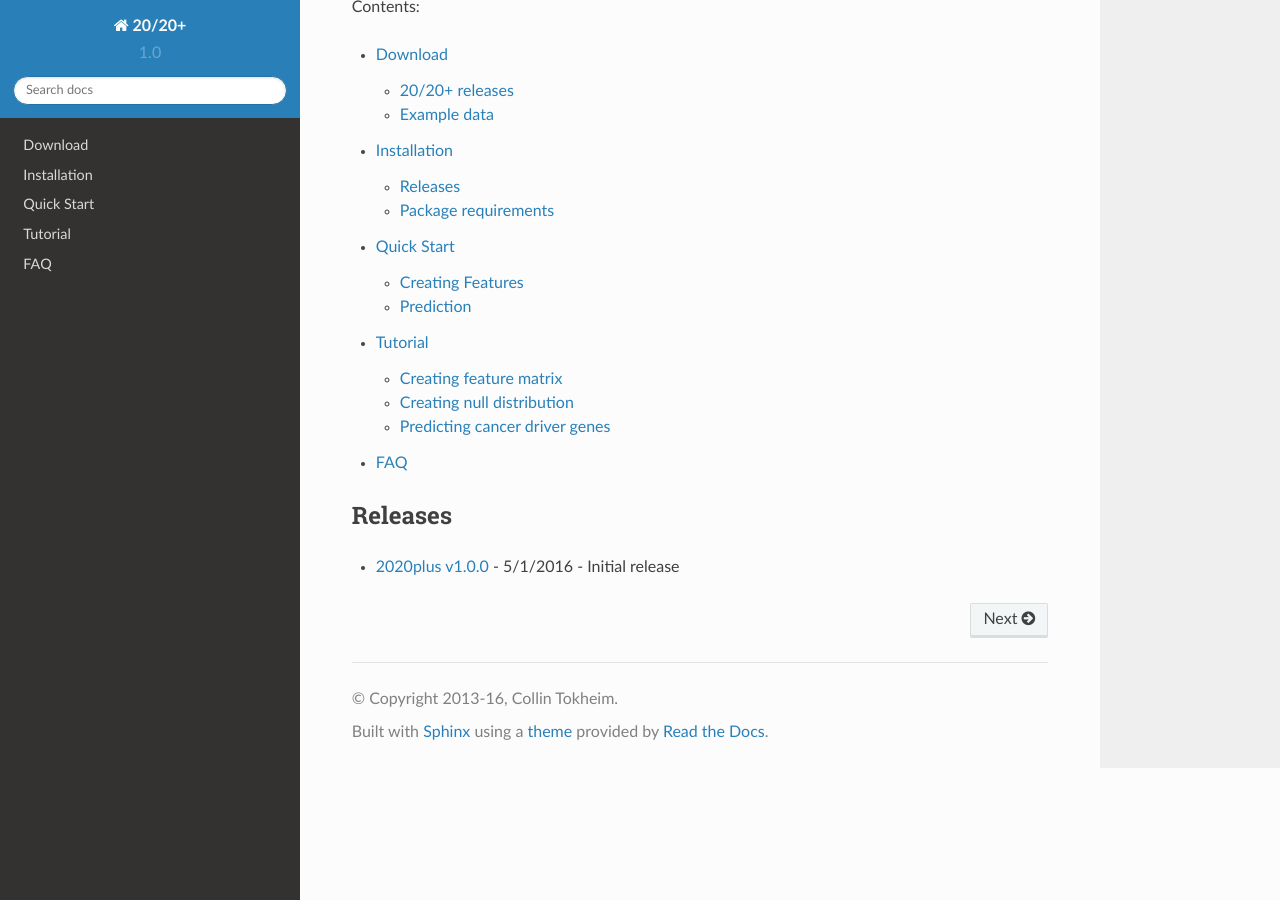
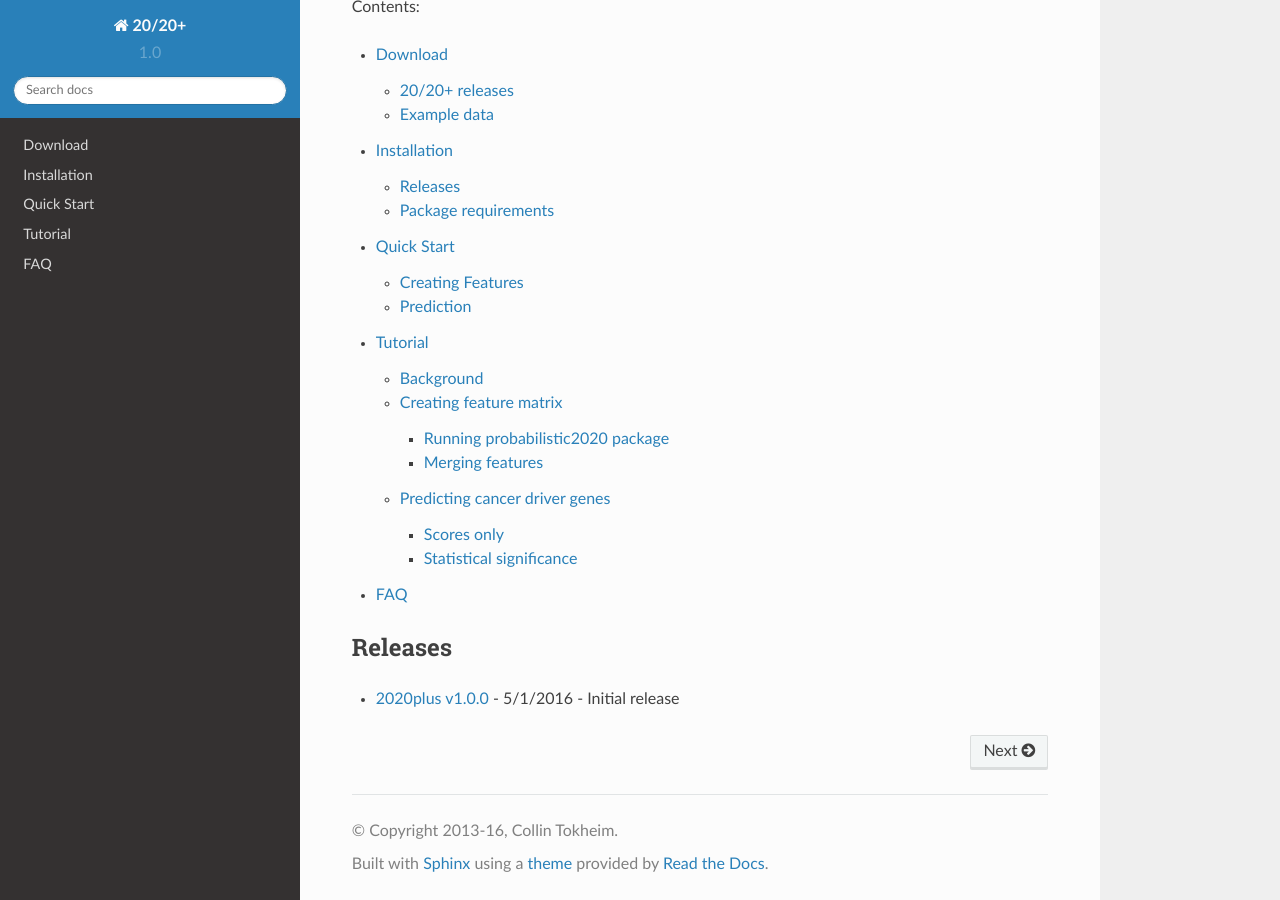
Before and after one commit to KarchinLab/2020plus, a Sphinx documentation site: the page built from doc/index.rst, in a window 1280 px wide and 900 px high, scrolled down 634 px. Built offline with Sphinx 7.4.7 and the Read the Docs theme 2.0.0, drawn with Linux system fonts in a browser that asks for light colours; some of the changed lines change nothing that is shown.

Commit message:
Updated tutorial doc

```diff
--- a/doc/tutorial.rst
+++ b/doc/tutorial.rst
@@ -3,20 +3,132 @@
 Tutorial
 ========
 
-Since 20/20+ uses supervised machine learning, cancer driver gene prediction depends
-on a list of defined oncogenes and tumor suppressor genes. The list is already
-pre-defined from the Cancer Genome Landscapes paper. Thus what is needed
-is to populate a feature matrix for prediction and create an empirical null
-distribution to define significance.
+Background
+----------
+
+20/20+ uses the random forest algorithm to predict cancer driver genes.
+Because 20/20+ uses supervised machine learning, cancer driver gene prediction depends
+on a list of defined oncogenes and tumor suppressor genes used for training. The list is already
+pre-defined from the `Cancer Genome Landscapes <http://www.ncbi.nlm.nih.gov/pubmed/23539594>`_ paper.
+10-fold cross-validation is performed internally within 20/20+ to avoid overfitting.
+Included in the results are a score specifically for oncogene or tumor suppressor gene,
+and a cumulative driver gene score. The score represents the fraction of decision
+trees in the random forest which voted for the particular class (oncogene, TSG, driver (either oncogene or TSG), passenger). Scores nearer one indicate stronger evidence for the gene as a cancer driver.
+
+There are two ways to use 20/20+ scores. One is to just obtain cancer driver scores for genes, which allows ranking of genes in a prioritized manner. The second way evaluates the statistical significance of
+the cancer driver score. A p-value and associated Benjamini-Hochberg false discovery rate
+will be reported, but this requires establishing the null distribution for random forest scores.
+20/20+ uses an empirical null distribution by scoring simulated mutations in genes.
+This extra step requires additional work and computational resources.
 
 Creating feature matrix
 -----------------------
 
+20/20+ uses a total of 24 features encompassing mutational clustering,
+functional impact bias, evolutionary conservation, composition of mutation consequence types,
+protein interaction network, and mutation rate covariates (e.g. replication timing).
+The `probabilistic2020 package <http://probabilistic2020.readthedocs.org>`_ is used to
+generate three files that will then be combined for all of the need features.
+In the quick start, these files were already provided for you. A flow chart diagram of the
+steps are shown below. It is recommended that you examine the `probabilistic2020 documentation <http://probabilistic2020.readthedocs.org>`_
+before continuing.
+
 .. image:: /images/pancan_feat_matrix.png
     :align: center
 
+Running probabilistic2020 package
++++++++++++++++++++++++++++++++++
+
+The first step is to compute several summary statistics of the composition of mutations in each
+gene. This is done with the **mut_annotate** command with the **--summary** flag as follows.
+
+.. code-block:: bash
+
+   $ mut_annotate --summary \
+        -i genes.fa \
+        -b genes.bed \
+        -s score_dir \
+        -m mutations.txt \
+        -o summary.txt
+
+Where genes.fa is your gene FASTA file for your reference transcripts in genes.bed, mutations.txt is your MAF file containing mutations, score_dir is the directory containing the pre-computed `VEST <http://www.ncbi.nlm.nih.gov/pubmed/23819870>`_ and evolutionary conservation scores, and summary.txt is the output file containing the features. The pre-computed scores
+are based on hg19 and the reference transcript annotation from SNVBox. If you are not
+using either, then the parameter may be left empty resulting in no features for VEST or evolutionary conservation.
+
+The next two steps involve running a statistical test for features commonly associated
+with oncogenes (mutational clustering and mutation functional impact bias) and
+TSGs (high proportion of inactivating mutations). The p-values from these
+statistical tests are used as features in the 20/20+ predictions. The first
+command performs a test for TSGs.
+
+.. code-block:: bash
+
+   $ probabilistic2020 tsg \
+        -i genes.fa \
+        -b genes.bed \
+        -m mutations.txt \
+        -p 1 \
+        -n 100000 \
+        -o tsg.txt
+
+Because evaluating statistical significance for large datasets can be computationally
+intensive, there are a couple parameters which can speed up calculations.
+In the above example **-p 1** indicates 1 processes should be used, but can be increased to parallelize the calculations (e.g. **-p 10** to split calculations on 10 processes).
+Since the p-value is obtained by simulations, higher number of simulations (-n parameter) means
+increased precision in the reported p-value, but at the cost of increased run time.
+The recommended default is **-n 100000** simulations but can be tweaked to obtain a good
+balance in run-time and precision of p-value. Generally it is recommended to run
+the command on a server with multiple processes (**-p** parameter) rather than lowering
+the number of simulations.
+
+The other command intended for oncogenes is the following.
+
+.. code-block:: bash
+
+   $ probabilistic2020 oncogene \
+        -i genes.fa \
+        -b genes.bed \
+        -m mutations.txt \
+        -s score_dir \
+        -p 1 \
+        -n 100000 \
+        -o oncogene.txt
+
+Like the mut_annotate command, providing the directory ("score_dir") for pre-computed VEST and evolutionary
+conservation scores is optional. However, this will result in not including some important features
+into 20/20+ likely decreasing performance.
+
+Merging features
+++++++++++++++++
+
+A single feature file ("features.txt") containing all three of the above commands is created
+by the **2020plus.py features** command.
+
+.. code-block:: bash
+
+   $ python 2020plus.py features \
+        -og-test oncogene.txt \
+        -tsg-test tsg.txt \
+        --summary summary.txt \
+        -o features.txt
+
+
+Predicting cancer driver genes
+------------------------------
+
+Scores only
++++++++++++
+
+
+Statistical significance
+++++++++++++++++++++++++
+
+.. image:: /images/final_result.png
+    :scale: 50%
+    :align: center
+
 Creating null distribution
---------------------------
+##########################
 
 The first step is to obtain a trained classifier on the observed data.
 You can skip this step if you download an already trained classifier
@@ -36,10 +148,3 @@
 .. image:: /images/null_distribution.png
     :scale: 50%
     :align: center
-
-Predicting cancer driver genes
-------------------------------
-
-.. image:: /images/final_result.png
-    :scale: 50%
-    :align: center
```
